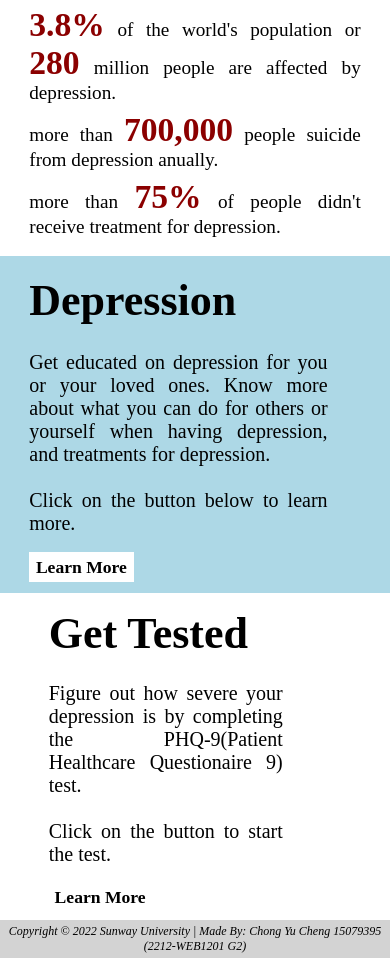
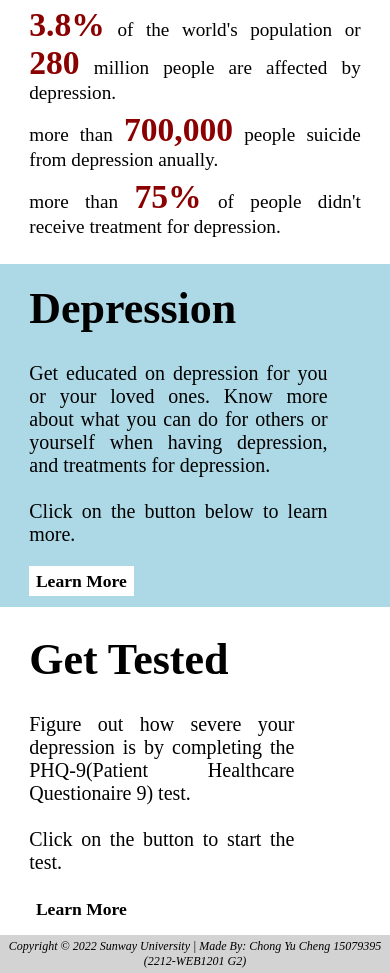
Before and after one commit to yuzhe0690/WEB1201Assignment, a plain HTML site: page index.html in a window 390 px wide. Shown: the part 890-1863 px from the top of the page. Drawn offline with Linux system fonts and the light colour scheme.

Commit message:
Update styling for index.html
+ added missing responsive styling for phq9-test section

```diff
--- a/CSS/style.css
+++ b/CSS/style.css
@@ -104,9 +104,8 @@ footer {
     color: white;
 }
 
-/* Hide the link that should open and close the topnav on small screens */
 .navbar .icon {
-    display: none;
+    display: none; /* hide hamburger icon in nav bar when not screen width above 820px */
     margin-right: 2%;
 }
 
@@ -195,7 +194,6 @@ footer {
     text-align: justify;
     list-style: none;
     padding: 1% 0%;
-
 }
 
 .footer {
@@ -356,17 +354,12 @@ footer {
     }
 
     .depression_content {
-        margin: 2% 0%;
+        margin: 4% 0%;
+        padding: 4% 0%;
         width: 85%;
         margin-left: auto;
         margin-right: auto;
-        padding: 4% 0%;
-    }
 
-    .depression_content p {
-        text-align: justify;
-        list-style: none;
-        padding: 1% 0%;
     }
 
     .btn {
@@ -379,6 +372,20 @@ footer {
 
     .btn span {
         font-size: 1.1em;
+    }
+
+    .depression_test_content {
+        padding: 2% 0%;;
+        margin: 2% 0%;
+        width: 85%;
+        margin-left: auto;
+        margin-right: auto;
+    }
+
+    .depression_content p, .depression_test_content p {
+        margin: 1% 0%;
+        text-align: justify;
+        padding: 1% 0%;
     }
 
     .login_interface {
```
Also changed, not shown: HTML/login.html (+3 -5 lines).
